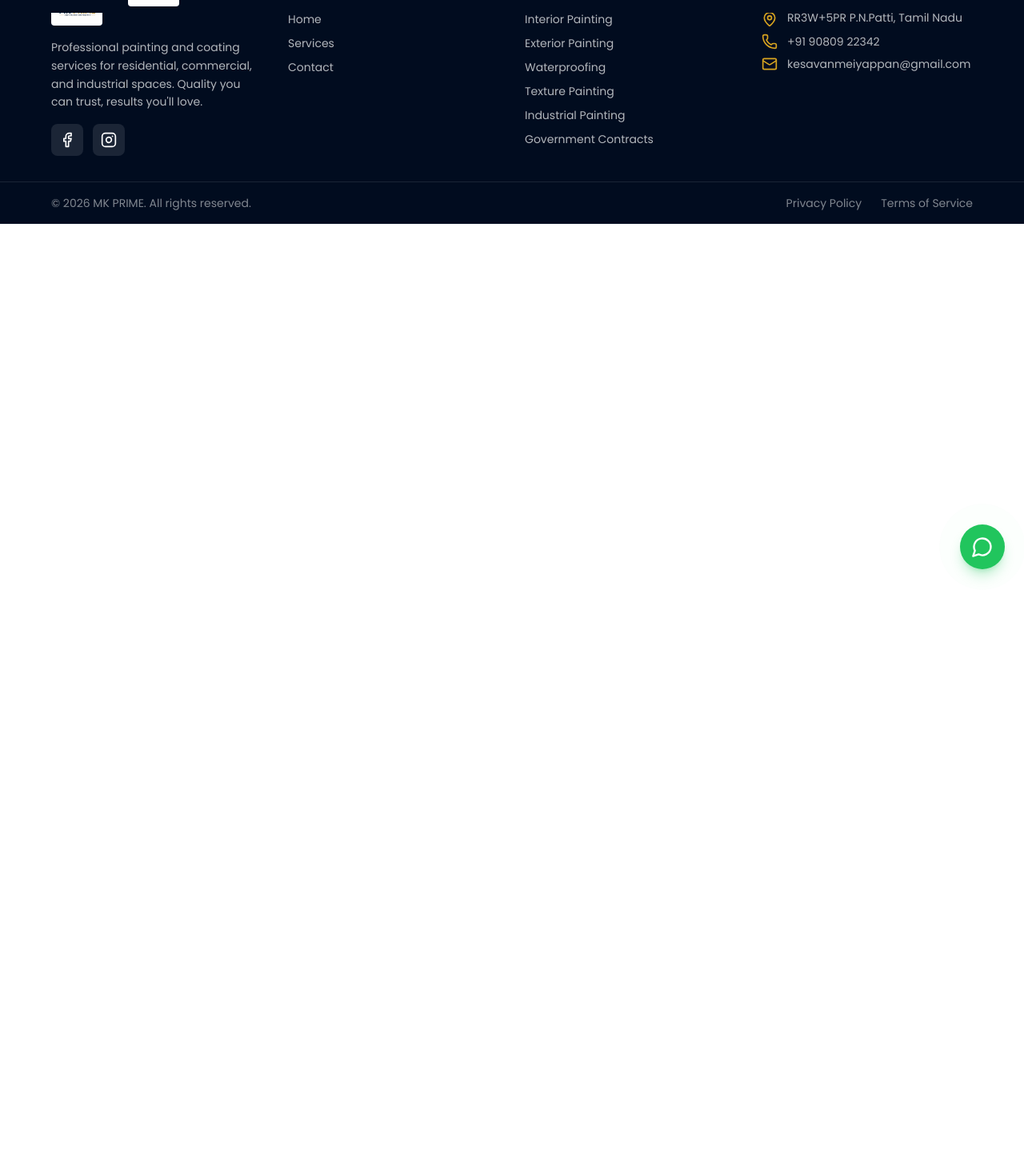
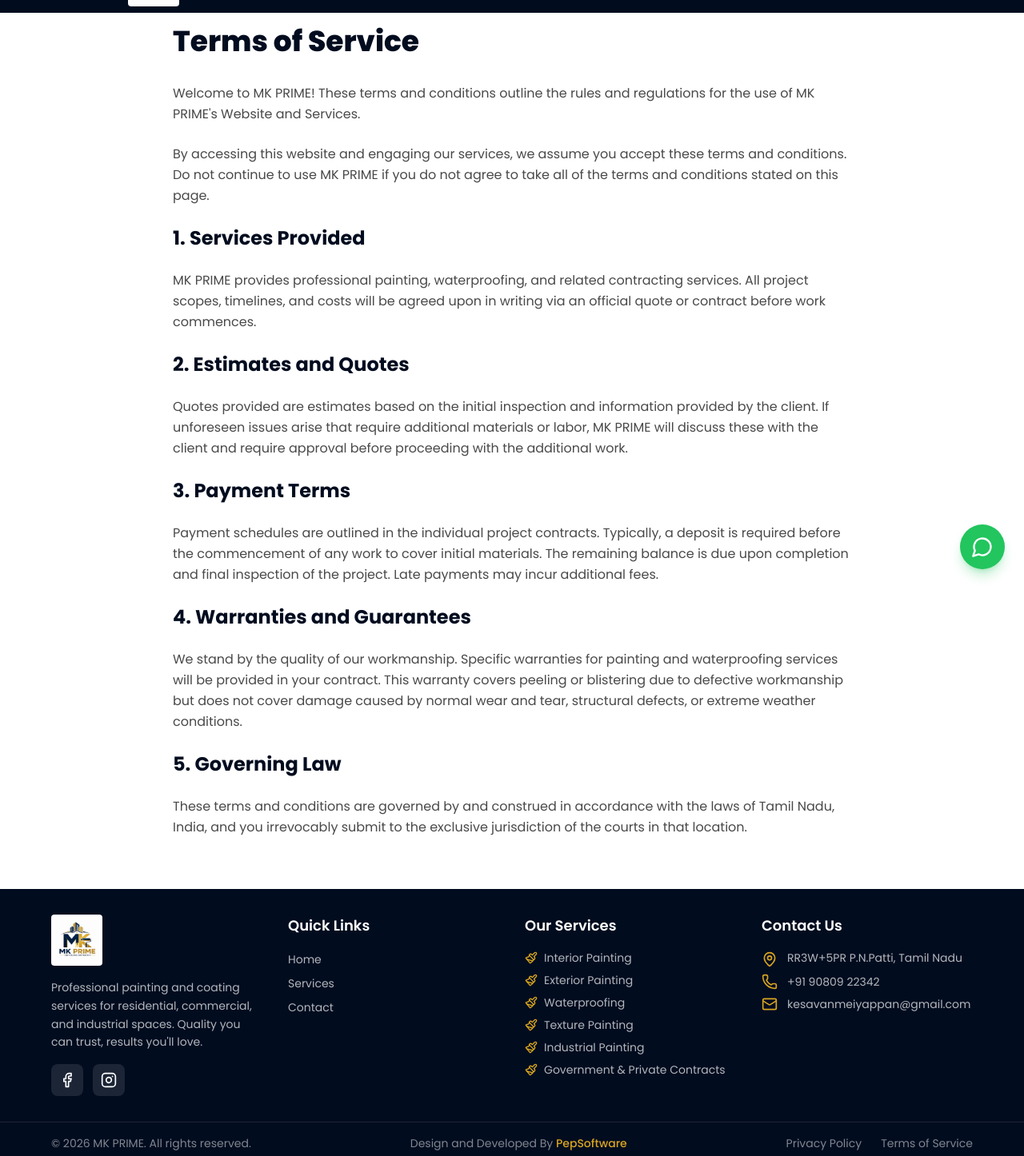
Before and after one commit to sathyaseelan2005/mk-prime, a React (Vite) app: page /terms-of-service in a window 1280 px wide. Shown: the part 64-1510 px from the top of the page at 80% size. Before the commit the page ends 800 px from the top, so only its background shows below. Built offline with nearby package versions, Linux system fonts and the light colour scheme.

Commit message:
Add paintbrush icons, PepSoftware credit, Privacy Policy and Terms of Service pages

```diff
--- a/src/App.jsx
+++ b/src/App.jsx
@@ -7,6 +7,8 @@
 import ServicesPage from './pages/ServicesPage';
 import ServiceDetail from './pages/ServiceDetail';
 import ContactPage from './pages/ContactPage';
+import PrivacyPolicy from './pages/PrivacyPolicy';
+import TermsOfService from './pages/TermsOfService';
 
 function App() {
   return (
@@ -17,6 +19,8 @@
         <Route path="/services" element={<ServicesPage />} />
         <Route path="/services/:slug" element={<ServiceDetail />} />
         <Route path="/contact" element={<ContactPage />} />
+        <Route path="/privacy-policy" element={<PrivacyPolicy />} />
+        <Route path="/terms-of-service" element={<TermsOfService />} />
       </Routes>
       <Footer />
       <FloatingButtons />
--- a/src/components/Footer.jsx
+++ b/src/components/Footer.jsx
@@ -1,6 +1,6 @@
 import { motion } from 'framer-motion';
 import { Link } from 'react-router-dom';
-import { Facebook, Instagram, Phone, Mail, MapPin } from 'lucide-react';
+import { Facebook, Instagram, Phone, Mail, MapPin, Paintbrush } from 'lucide-react';
 import logo from '../assets/logo.png';
 
 const quickLinks = [
@@ -9,14 +9,7 @@
   { name: 'Contact', to: '/contact' },
 ];
 
-const services = [
-  'Interior Painting',
-  'Exterior Painting',
-  'Waterproofing',
-  'Texture Painting',
-  'Industrial Painting',
-  'Government Contracts',
-];
+import { services } from '../data/services';
 
 const socialLinks = [
   { icon: Facebook, href: 'https://www.facebook.com/share/18oy7chVSw/', label: 'Facebook' },
@@ -91,10 +84,13 @@
               transition={{ duration: 0.6, delay: 0.2 }}
             >
               <h3 className="text-lg font-semibold mb-4">Our Services</h3>
-              <ul className="space-y-1.5">
+              <ul className="space-y-2">
                 {services.map((service) => (
-                  <li key={service}>
-                    <span className="text-white/70 text-sm">{service}</span>
+                  <li key={service.id} className="flex items-center gap-2">
+                    <Paintbrush className="w-4 h-4 text-secondary shrink-0" />
+                    <Link to={`/services/${service.id}`} className="text-white/70 text-sm hover:text-secondary transition-colors cursor-pointer">
+                      {service.title}
+                    </Link>
                   </li>
                 ))}
               </ul>
@@ -135,12 +131,25 @@
       <div className="border-t border-white/10">
         <div className="section-padding py-4">
           <div className="max-w-7xl mx-auto flex flex-col md:flex-row justify-between items-center gap-4">
-            <p className="text-white/50 text-sm">
+            <p className="text-white/50 text-sm order-1 md:order-none">
               © {new Date().getFullYear()} MK PRIME. All rights reserved.
             </p>
-            <div className="flex gap-6">
-              <a href="#" className="text-white/50 hover:text-secondary text-sm transition-colors">Privacy Policy</a>
-              <a href="#" className="text-white/50 hover:text-secondary text-sm transition-colors">Terms of Service</a>
+
+            <p className="text-white/50 text-sm order-3 md:order-none text-center">
+              Design and Developed By{' '}
+              <a
+                href="https://pepsoftwares.com/"
+                target="_blank"
+                rel="noopener noreferrer"
+                className="text-secondary hover:text-white transition-colors font-medium"
+              >
+                PepSoftware
+              </a>
+            </p>
+
+            <div className="flex gap-6 order-2 md:order-none">
+              <Link to="/privacy-policy" className="text-white/50 hover:text-secondary text-sm transition-colors cursor-pointer">Privacy Policy</Link>
+              <Link to="/terms-of-service" className="text-white/50 hover:text-secondary text-sm transition-colors cursor-pointer">Terms of Service</Link>
             </div>
           </div>
         </div>
--- a/src/components/Hero.jsx
+++ b/src/components/Hero.jsx
@@ -1,150 +1,133 @@
 import { motion } from 'framer-motion';
+import { Phone, Calendar, ShieldCheck, Users, Clock } from 'lucide-react';
 import { Link } from 'react-scroll';
-import { Phone, ArrowRight, Award, Users, Building2 } from 'lucide-react';
-import { useCounter } from '../hooks/useCounter';
-
-function StatCard({ icon: Icon, end, suffix, label, delay }) {
-  const { count, ref } = useCounter(end, 2000);
-
-  return (
-    <motion.div
-      ref={ref}
-      initial={{ opacity: 0, y: 30 }}
-      animate={{ opacity: 1, y: 0 }}
-      transition={{ delay, duration: 0.6 }}
-      className="glass-effect rounded-2xl p-6 text-center"
-    >
-      <Icon className="w-8 h-8 text-secondary mx-auto mb-3" />
-      <div className="text-3xl md:text-4xl font-bold text-white mb-1">
-        {count}{suffix}
-      </div>
-      <div className="text-white/70 text-sm">{label}</div>
-    </motion.div>
-  );
-}
 
 export default function Hero() {
   return (
-    <section id="hero" className="relative min-h-screen flex items-center overflow-hidden">
-      {/* Background Image */}
-      <div className="absolute inset-0">
+    <section id="hero" className="relative bg-primary min-h-screen flex flex-col justify-center overflow-hidden pt-20">
+      {/* Right Background Image (Desktop) */}
+      <div className="hidden lg:block absolute top-0 right-0 w-[65%] xl:w-[70%] h-full">
         <img
-          src="https://images.unsplash.com/photo-1562259949-e8e7689d7828?w=1920&q=80"
-          alt="Professional painting work"
-          className="w-full h-full object-cover"
+          src="/hero-house.png"
+          alt="Modern House"
+          className="w-full h-full object-cover object-center"
         />
-        <div className="absolute inset-0 bg-primary/75" />
-        <div className="absolute inset-0 bg-gradient-to-b from-primary/40 via-transparent to-primary/60" />
+        {/* Fade gradient from left to right */}
+        <div className="absolute inset-y-0 left-0 w-64 bg-gradient-to-r from-primary via-primary/50 to-transparent" />
       </div>
 
-      {/* Content */}
-      <div className="relative z-10 section-padding w-full pt-24 pb-32">
-        <div className="max-w-7xl mx-auto">
-          <div className="grid lg:grid-cols-2 gap-12 items-center">
+      <div className="max-w-7xl mx-auto w-full relative z-10 flex-grow flex items-center">
+        <div className="grid lg:grid-cols-12 gap-8 w-full items-center">
           {/* Left Content */}
-            <div>
+          <div className="px-6 py-12 lg:py-0 lg:col-span-6 xl:col-span-6">
+
+            {/* Top Label */}
             <motion.div
               initial={{ opacity: 0, y: 20 }}
               animate={{ opacity: 1, y: 0 }}
               transition={{ duration: 0.6 }}
-                className="inline-flex items-center gap-2 bg-secondary/20 border border-secondary/30 rounded-full px-4 py-2 mb-6"
+              className="inline-block border border-secondary/40 px-3 py-1 mb-6 text-xs font-bold text-secondary tracking-widest uppercase"
             >
-                <span className="w-2 h-2 bg-secondary rounded-full animate-pulse" />
-                <span className="text-secondary text-sm font-medium">Trusted Painting Experts</span>
+              We coat, we protect, we beautify
             </motion.div>
 
+            {/* Heading */}
             <motion.h1
               initial={{ opacity: 0, y: 30 }}
               animate={{ opacity: 1, y: 0 }}
               transition={{ duration: 0.7, delay: 0.2 }}
-                className="heading-xl text-white mb-6"
+              className="text-4xl lg:text-5xl xl:text-6xl font-black text-white leading-[1.1] mb-6 tracking-tight"
             >
-                Professional Painting &{' '}
-                <span className="text-secondary">Coating Services</span>
+              PROFESSIONAL<br />
+              <span className="text-secondary">PAINTING &<br />WATERPROOFING</span><br />
+              SOLUTIONS
             </motion.h1>
 
+            {/* Subtitle */}
             <motion.p
               initial={{ opacity: 0, y: 30 }}
               animate={{ opacity: 1, y: 0 }}
               transition={{ duration: 0.7, delay: 0.4 }}
-                className="text-lg md:text-xl text-white/80 mb-8 max-w-xl leading-relaxed"
+              className="text-gray-300 text-base sm:text-lg max-w-lg mb-10 leading-relaxed font-light"
             >
-                We bring color, quality, and long-lasting protection to your residential,
-                commercial, and industrial spaces. Transform your property with our expert team.
+              Enhancing spaces with perfection.<br />
+              Quality coating solutions for your home, office & industrial projects.
             </motion.p>
 
+            {/* Buttons */}
             <motion.div
               initial={{ opacity: 0, y: 30 }}
               animate={{ opacity: 1, y: 0 }}
               transition={{ duration: 0.7, delay: 0.6 }}
-                className="flex flex-wrap gap-4"
+              className="flex flex-wrap gap-4 mb-10"
             >
+              <a
+                href="tel:+919080922342"
+                className="flex items-center gap-2 bg-secondary hover:bg-secondary/90 text-primary font-bold px-8 py-3.5 rounded text-sm uppercase tracking-wider transition-colors"
+              >
+                <Phone size={18} className="text-primary" />
+                Call Now
+              </a>
               <Link
                 to="quote"
                 smooth={true}
                 duration={500}
-                  className="group bg-secondary text-white px-8 py-4 rounded-full font-semibold text-lg inline-flex items-center gap-2 hover:bg-secondary/90 transition-all duration-300 hover:shadow-xl hover:shadow-secondary/30 hover:-translate-y-1"
+                className="cursor-pointer flex items-center gap-2 border border-secondary/50 hover:border-secondary text-white hover:bg-secondary/10 font-bold px-8 py-3.5 rounded text-sm uppercase tracking-wider transition-colors"
               >
-                  Get Free Quote
-                  <ArrowRight className="w-5 h-5 group-hover:translate-x-1 transition-transform" />
+                <Calendar size={18} className="text-secondary" />
+                Get a Quote
               </Link>
-                <a
-                  href="tel:+1234567890"
-                  className="group border-2 border-white/30 text-white px-8 py-4 rounded-full font-semibold text-lg inline-flex items-center gap-2 hover:bg-white/10 transition-all duration-300 hover:-translate-y-1"
+            </motion.div>
+
+            {/* Features Row */}
+            <motion.div
+              initial={{ opacity: 0, y: 30 }}
+              animate={{ opacity: 1, y: 0 }}
+              transition={{ duration: 0.7, delay: 0.8 }}
+              className="grid grid-cols-1 sm:grid-cols-3 gap-6"
             >
-                  <Phone className="w-5 h-5" />
-                  Call Now
-                </a>
-              </motion.div>
+              {/* Feature 1 */}
+              <div className="flex gap-4 items-start">
+                <ShieldCheck className="w-8 h-8 text-secondary shrink-0" strokeWidth={1.5} />
+                <div>
+                  <h4 className="text-white font-semibold text-sm mb-1">Quality Materials</h4>
+                  <p className="text-gray-400 text-xs leading-relaxed">We use only premium quality products</p>
+                </div>
               </div>
 
-            {/* Right - Floating Stats */}
-            <div className="hidden lg:block">
-              <motion.div
-                initial={{ opacity: 0, scale: 0.9 }}
-                animate={{ opacity: 1, scale: 1 }}
-                transition={{ duration: 0.8, delay: 0.5 }}
-                className="relative"
-              >
-                <div className="grid grid-cols-2 gap-4">
-                  <div className="space-y-4 mt-8">
-                    <StatCard
-                      icon={Award}
-                      end={15}
-                      suffix="+"
-                      label="Years Experience"
-                      delay={0.8}
-                    />
-                    <StatCard
-                      icon={Building2}
-                      end={2500}
-                      suffix="+"
-                      label="Projects Completed"
-                      delay={1.0}
-                    />
+              {/* Feature 2 */}
+              <div className="flex gap-4 items-start">
+                <Users className="w-8 h-8 text-secondary shrink-0" strokeWidth={1.5} />
+                <div>
+                  <h4 className="text-white font-semibold text-sm mb-1">Expert Team</h4>
+                  <p className="text-gray-400 text-xs leading-relaxed">Skilled professionals with years of experience</p>
                 </div>
-                  <div className="space-y-4">
-                    <StatCard
-                      icon={Users}
-                      end={1800}
-                      suffix="+"
-                      label="Happy Clients"
-                      delay={0.9}
-                    />
-                    <div className="glass-effect rounded-2xl p-6 text-center">
-                      <div className="text-3xl font-bold text-secondary mb-1">98%</div>
-                      <div className="text-white/70 text-sm">Satisfaction Rate</div>
               </div>
+
+              {/* Feature 3 */}
+              <div className="flex gap-4 items-start">
+                <Clock className="w-8 h-8 text-secondary shrink-0" strokeWidth={1.5} />
+                <div>
+                  <h4 className="text-white font-semibold text-sm mb-1">On-Time Delivery</h4>
+                  <p className="text-gray-400 text-xs leading-relaxed">We value your time and deliver on schedule</p>
                 </div>
               </div>
             </motion.div>
           </div>
+
+          {/* Mobile Image (Visible only on small screens) */}
+          <div className="lg:hidden col-span-full px-6 pb-12">
+            <div className="w-full h-[300px] sm:h-[400px] rounded-2xl overflow-hidden relative">
+              <img
+                src="/hero-house.png"
+                alt="Modern House"
+                className="w-full h-full object-cover"
+              />
+              <div className="absolute inset-0 bg-primary/20" />
             </div>
           </div>
         </div>
-
-      {/* Bottom Gradient */}
-      <div className="absolute bottom-0 left-0 right-0 h-32 bg-gradient-to-t from-white to-transparent" />
+      </div>
     </section>
   );
 }
--- a/src/components/Services.jsx
+++ b/src/components/Services.jsx
@@ -1,6 +1,7 @@
 import { useState } from 'react';
 import { motion } from 'framer-motion';
 import { Link } from 'react-router-dom';
+import { Paintbrush } from 'lucide-react';
 import { services } from '../data/services';
 
 export default function Services({ limit }) {
@@ -70,7 +71,7 @@
                     <div className="space-y-2 mb-6">
                       {service.features.map((feature) => (
                         <div key={feature} className="flex items-center gap-2 text-sm text-text/60 group-hover:text-white/80 transition-colors duration-300">
-                          <div className="w-1.5 h-1.5 bg-secondary rounded-full" />
+                          <Paintbrush className="w-4 h-4 text-secondary shrink-0" />
                           {feature}
                         </div>
                       ))}
--- /dev/null
+++ b/src/pages/PrivacyPolicy.jsx
@@ -0,0 +1,59 @@
+import { motion } from 'framer-motion';
+
+export default function PrivacyPolicy() {
+  return (
+    <div className="pt-24 pb-16 bg-white min-h-screen">
+      <div className="max-w-4xl mx-auto px-6">
+        <motion.div
+          initial={{ opacity: 0, y: 20 }}
+          animate={{ opacity: 1, y: 0 }}
+          transition={{ duration: 0.5 }}
+        >
+          <h1 className="text-4xl font-black text-primary mb-8">Privacy Policy</h1>
+
+          <div className="space-y-6 text-text/80 leading-relaxed">
+            <p>
+              At MK PRIME, accessible from our website, one of our main priorities is the privacy of our visitors.
+              This Privacy Policy document contains types of information that is collected and recorded by MK PRIME
+              and how we use it.
+            </p>
+
+            <h2 className="text-2xl font-bold text-primary mt-8 mb-4">Information We Collect</h2>
+            <p>
+              The personal information that you are asked to provide, and the reasons why you are asked to provide it,
+              will be made clear to you at the point we ask you to provide your personal information.
+              If you contact us directly, we may receive additional information about you such as your name, email
+              address, phone number, the contents of the message and/or attachments you may send us, and any other
+              information you may choose to provide.
+            </p>
+
+            <h2 className="text-2xl font-bold text-primary mt-8 mb-4">How We Use Your Information</h2>
+            <p>We use the information we collect in various ways, including to:</p>
+            <ul className="list-disc pl-6 space-y-2">
+              <li>Provide, operate, and maintain our website and services</li>
+              <li>Improve, personalize, and expand our website</li>
+              <li>Understand and analyze how you use our website</li>
+              <li>Develop new products, services, features, and functionality</li>
+              <li>Communicate with you, either directly or through one of our partners, including for customer service</li>
+              <li>Send you emails related to your quotes and service requests</li>
+            </ul>
+
+            <h2 className="text-2xl font-bold text-primary mt-8 mb-4">Log Files</h2>
+            <p>
+              MK PRIME follows a standard procedure of using log files. These files log visitors when they visit
+              websites. All hosting companies do this and a part of hosting services' analytics. The information collected
+              by log files include internet protocol (IP) addresses, browser type, Internet Service Provider (ISP), date
+              and time stamp, referring/exit pages, and possibly the number of clicks.
+            </p>
+
+            <h2 className="text-2xl font-bold text-primary mt-8 mb-4">Contact Us</h2>
+            <p>
+              If you have any questions or suggestions about our Privacy Policy, do not hesitate to contact us at
+              kesavanmeiyappan@gmail.com.
+            </p>
+          </div>
+        </motion.div>
+      </div>
+    </div>
+  );
+}
--- /dev/null
+++ b/src/pages/TermsOfService.jsx
@@ -0,0 +1,61 @@
+import { motion } from 'framer-motion';
+
+export default function TermsOfService() {
+  return (
+    <div className="pt-24 pb-16 bg-white min-h-screen">
+      <div className="max-w-4xl mx-auto px-6">
+        <motion.div
+          initial={{ opacity: 0, y: 20 }}
+          animate={{ opacity: 1, y: 0 }}
+          transition={{ duration: 0.5 }}
+        >
+          <h1 className="text-4xl font-black text-primary mb-8">Terms of Service</h1>
+
+          <div className="space-y-6 text-text/80 leading-relaxed">
+            <p>
+              Welcome to MK PRIME! These terms and conditions outline the rules and regulations for the use of
+              MK PRIME's Website and Services.
+            </p>
+            <p>
+              By accessing this website and engaging our services, we assume you accept these terms and conditions.
+              Do not continue to use MK PRIME if you do not agree to take all of the terms and conditions stated on this page.
+            </p>
+
+            <h2 className="text-2xl font-bold text-primary mt-8 mb-4">1. Services Provided</h2>
+            <p>
+              MK PRIME provides professional painting, waterproofing, and related contracting services. All project scopes,
+              timelines, and costs will be agreed upon in writing via an official quote or contract before work commences.
+            </p>
+
+            <h2 className="text-2xl font-bold text-primary mt-8 mb-4">2. Estimates and Quotes</h2>
+            <p>
+              Quotes provided are estimates based on the initial inspection and information provided by the client.
+              If unforeseen issues arise that require additional materials or labor, MK PRIME will discuss these with
+              the client and require approval before proceeding with the additional work.
+            </p>
+
+            <h2 className="text-2xl font-bold text-primary mt-8 mb-4">3. Payment Terms</h2>
+            <p>
+              Payment schedules are outlined in the individual project contracts. Typically, a deposit is required before
+              the commencement of any work to cover initial materials. The remaining balance is due upon completion and
+              final inspection of the project. Late payments may incur additional fees.
+            </p>
+
+            <h2 className="text-2xl font-bold text-primary mt-8 mb-4">4. Warranties and Guarantees</h2>
+            <p>
+              We stand by the quality of our workmanship. Specific warranties for painting and waterproofing services
+              will be provided in your contract. This warranty covers peeling or blistering due to defective workmanship
+              but does not cover damage caused by normal wear and tear, structural defects, or extreme weather conditions.
+            </p>
+
+            <h2 className="text-2xl font-bold text-primary mt-8 mb-4">5. Governing Law</h2>
+            <p>
+              These terms and conditions are governed by and construed in accordance with the laws of Tamil Nadu, India,
+              and you irrevocably submit to the exclusive jurisdiction of the courts in that location.
+            </p>
+          </div>
+        </motion.div>
+      </div>
+    </div>
+  );
+}
```
Also changed, not shown: public/hero-house.png (added). Lines whose indentation alone changed are shown as unchanged.
